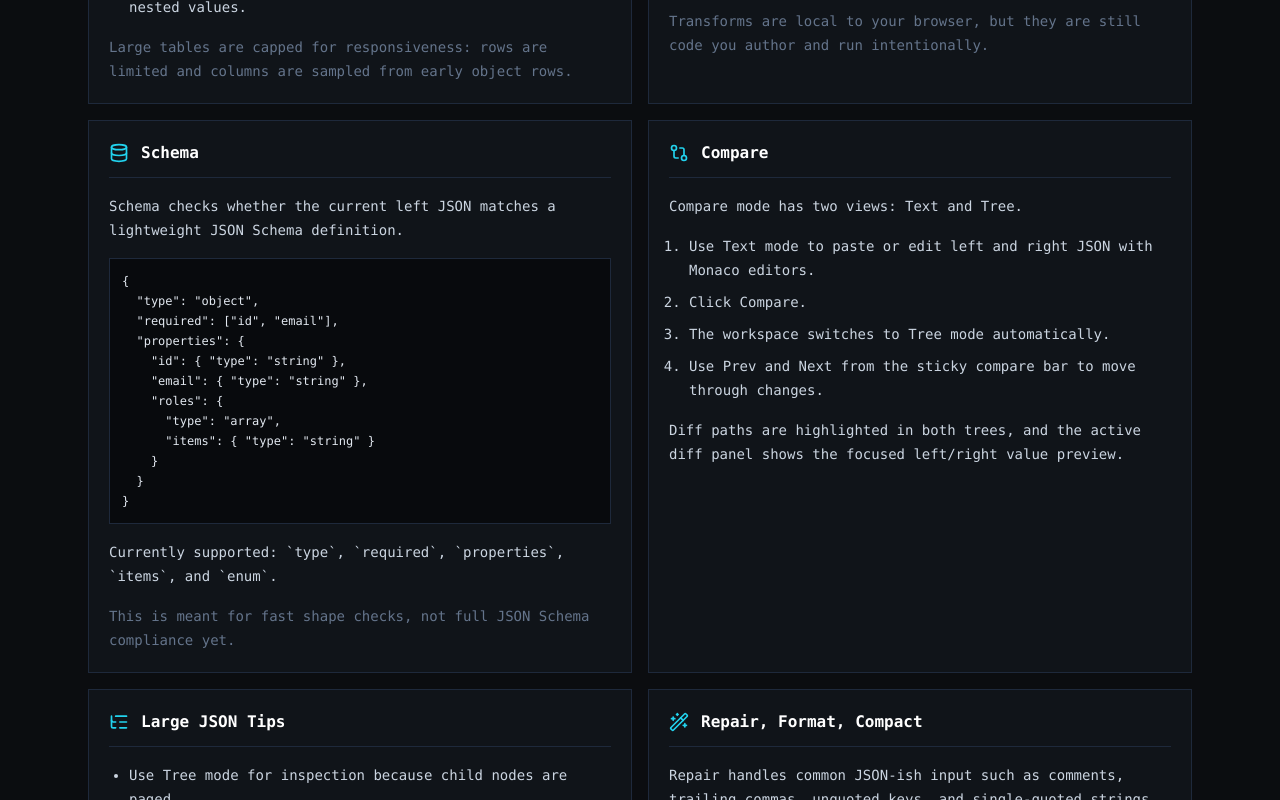
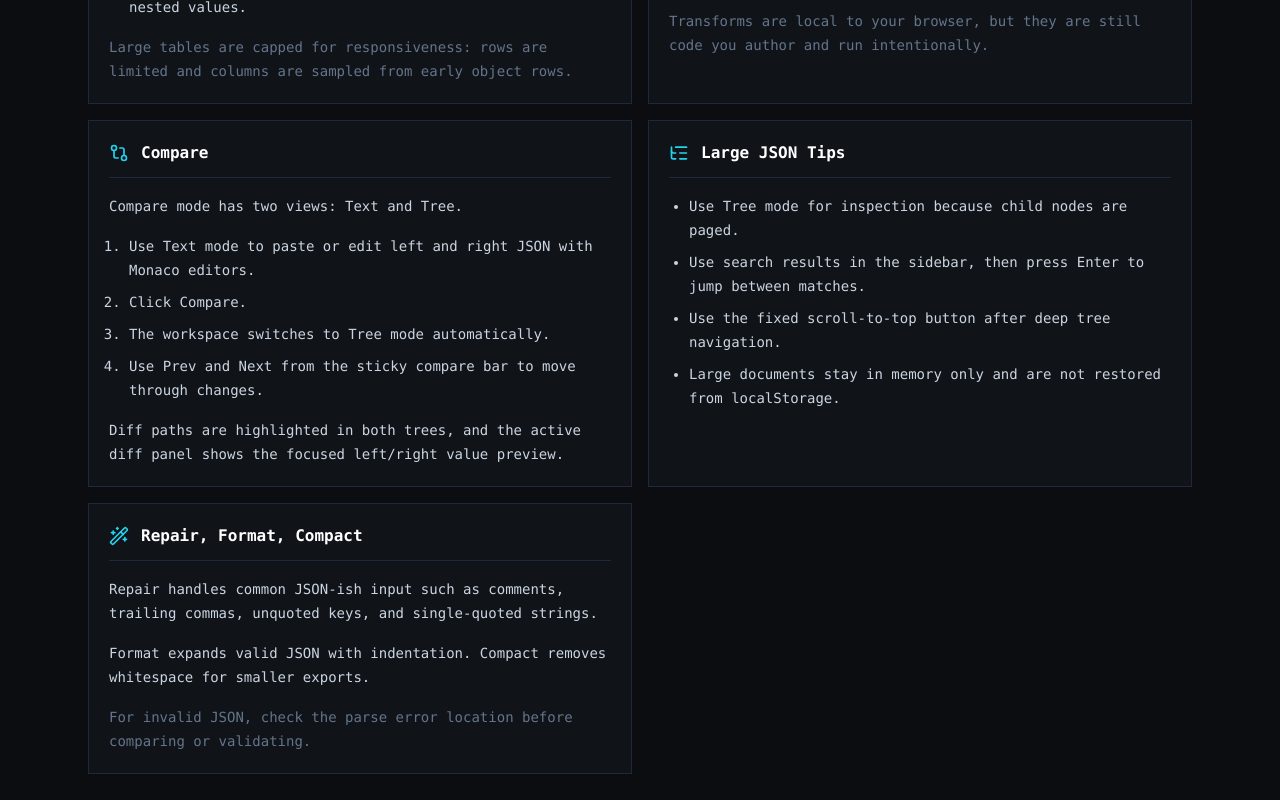
Before and after one commit to shubhamashish33/json-comparator, a React (Create React App) app: page /help in a window 1280 px wide. Shown: the part 700-1500 px from the top of the page. Built offline with nearby package versions, Linux system fonts and the light colour scheme.

Commit message:
remove schema validation references from HelpPage and JSONCompare

```diff
--- a/public/index.html
+++ b/public/index.html
@@ -9,11 +9,11 @@
     <title>JSONEditor - JSON Editor, Formatter, Tree Viewer & Compare Tool</title>
     <meta
       name="description"
-      content="JSONEditor is a browser-local JSON editor and compare workbench with tree, code, text, and table views, schema validation, query tools, and large JSON performance guardrails."
+      content="JSONEditor is a browser-local JSON editor and compare workbench with tree, code, text, and table views, query tools, and large JSON performance guardrails."
     />
     <meta
       name="keywords"
-      content="JSON editor, JSON formatter, JSON compare, JSON diff, JSON tree viewer, JSON table viewer, JSON schema validator, JSON repair, JSON query tool, online JSON editor"
+      content="JSON editor, JSON formatter, JSON compare, JSON diff, JSON tree viewer, JSON table viewer, JSON repair, JSON query tool, online JSON editor"
     />
     <meta name="author" content="JSONEditor" />
     <meta name="application-name" content="JSONEditor" />
@@ -32,7 +32,7 @@
     <meta property="og:title" content="JSONEditor - JSON Editor, Formatter, Tree Viewer & Compare Tool" />
     <meta
       property="og:description"
-      content="Edit, inspect, validate, query, and compare JSON locally in your browser with tree navigation and large-file friendly views."
+      content="Edit, inspect, query, and compare JSON locally in your browser with tree navigation and large-file friendly views."
     />
     <meta property="og:image" content="https://jsoneditor.shubhamashish.xyz/og-image.png?v=3" />
     <meta property="og:image:width" content="1200" />
@@ -44,7 +44,7 @@
     <meta name="twitter:title" content="JSONEditor - JSON Editor, Formatter, Tree Viewer & Compare Tool" />
     <meta
       name="twitter:description"
-      content="A browser-local JSON workbench for editing, formatting, tree viewing, schema validation, query, and tree-based comparison."
+      content="A browser-local JSON workbench for editing, formatting, tree viewing, query, and tree-based comparison."
     />
     <meta name="twitter:image" content="https://jsoneditor.shubhamashish.xyz/og-image.png?v=3" />
 
@@ -56,7 +56,7 @@
         "url": "https://jsoneditor.shubhamashish.xyz/",
         "applicationCategory": "DeveloperApplication",
         "operatingSystem": "Any",
-        "description": "A browser-local JSON editor and compare workbench with tree, code, text, and table views, schema validation, query tools, and large JSON performance guardrails.",
+        "description": "A browser-local JSON editor and compare workbench with tree, code, text, and table views, query tools, and large JSON performance guardrails.",
         "offers": {
           "@type": "Offer",
           "price": "0",
@@ -68,7 +68,6 @@
           "JSON repair",
           "JSON tree viewer",
           "JSON table view",
-          "JSON schema validation",
           "JSON query and transform",
           "Tree-based JSON comparison"
         ]
--- a/src/HelpPage.js
+++ b/src/HelpPage.js
@@ -1,6 +1,6 @@
 import React from "react";
 import { useNavigate } from "react-router-dom";
-import { ArrowLeft, Braces, Database, FileSearch, GitCompare, ListTree, Table2, Wand2 } from "lucide-react";
+import { ArrowLeft, Braces, FileSearch, GitCompare, ListTree, Table2, Wand2 } from "lucide-react";
 
 const HelpSection = ({ icon: Icon, title, children }) => (
   <section className="border border-slate-800 bg-[#101419] p-5">
@@ -46,7 +46,7 @@ const HelpPage = () => {
           <div className="mb-2 text-xs uppercase text-cyan-300">Quick guide</div>
           <h1 className="text-3xl font-semibold text-white">Use JSONEditor without guessing.</h1>
           <p className="mt-3 max-w-3xl text-sm leading-6 text-slate-400">
-            Editor and Compare are direct workflows. This page focuses on Table, Query, and Schema because those features are more powerful once the expected input shape is clear.
+            Editor and Compare are direct workflows. This page focuses on Table and Query because those features are more powerful once the expected input shape is clear.
           </p>
         </section>
 
@@ -77,24 +77,6 @@ data.items[10].id`}</CodeBlock>
             <CodeBlock>{`value.users = value.users.filter((user) => user.active);
 return value;`}</CodeBlock>
             <p className="text-slate-500">Transforms are local to your browser, but they are still code you author and run intentionally.</p>
-          </HelpSection>
-
-          <HelpSection icon={Database} title="Schema">
-            <p>Schema checks whether the current left JSON matches a lightweight JSON Schema definition.</p>
-            <CodeBlock>{`{
-  "type": "object",
-  "required": ["id", "email"],
-  "properties": {
-    "id": { "type": "string" },
-    "email": { "type": "string" },
-    "roles": {
-      "type": "array",
-      "items": { "type": "string" }
-    }
-  }
-}`}</CodeBlock>
-            <p>Currently supported: `type`, `required`, `properties`, `items`, and `enum`.</p>
-            <p className="text-slate-500">This is meant for fast shape checks, not full JSON Schema compliance yet.</p>
           </HelpSection>
 
           <HelpSection icon={GitCompare} title="Compare">
--- a/src/JSONCompare.js
+++ b/src/JSONCompare.js
@@ -36,13 +36,11 @@ import {
   parseJSONDetailed,
   repairJSONish,
   toJsonPatch,
-  validateAgainstSchema,
 } from "./jsonUtils";
 
 const STORAGE_KEYS = {
   left: "json-comparator-json1",
   right: "json-comparator-json2",
-  schema: "json-comparator-schema",
   settings: "json-comparator-settings",
 };
 
@@ -551,10 +549,8 @@ const JSONCompare = () => {
   const [compareMode, setCompareMode] = useState("text");
   const [leftText, setLeftText] = useState("");
   const [rightText, setRightText] = useState("");
-  const [schemaText, setSchemaText] = useState("");
   const [leftParsed, setLeftParsed] = useState(EMPTY_WORKER_PARSE);
   const [rightParsed, setRightParsed] = useState(EMPTY_WORKER_PARSE);
-  const [schemaParsed, setSchemaParsed] = useState(EMPTY_WORKER_PARSE);
   const [settings, setSettings] = useState(defaultSettings);
   const [selectedPath, setSelectedPath] = useState("");
   const [selectedPaths, setSelectedPaths] = useState(new Set());
@@ -579,7 +575,6 @@ const JSONCompare = () => {
 
   const debouncedLeftText = useDebounce(leftText, PARSE_DEBOUNCE_MS);
   const debouncedRightText = useDebounce(rightText, PARSE_DEBOUNCE_MS);
-  const debouncedSchemaText = useDebounce(schemaText, PARSE_DEBOUNCE_MS);
   const debouncedSearchTerm = useDebounce(searchTerm, 250);
   const createWorker = useCallback(() => {
     if (workerRef.current) return workerRef.current;
@@ -643,7 +638,6 @@ const JSONCompare = () => {
     setCompareStatus({ busy: false, label: "Canceled", progress: 0 });
     setLeftParsed((current) => ({ ...current, status: "idle", label: "Canceled", progress: 0 }));
     setRightParsed((current) => ({ ...current, status: "idle", label: "Canceled", progress: 0 }));
-    setSchemaParsed((current) => ({ ...current, status: "idle", label: "Canceled", progress: 0 }));
     setSearchResult((current) => ({ ...current, status: "idle" }));
   }, []);
 
@@ -679,8 +673,7 @@ const JSONCompare = () => {
   const isParsingPending =
     leftText !== debouncedLeftText ||
     rightText !== debouncedRightText ||
-    schemaText !== debouncedSchemaText ||
-    [leftParsed, rightParsed, schemaParsed].some((parsed) => parsed.status === "queued" || parsed.status === "working");
+    [leftParsed, rightParsed].some((parsed) => parsed.status === "queued" || parsed.status === "working");
   const matches = useMemo(() => new Set(searchResult.matches), [searchResult.matches]);
   const searchMatches = searchResult.matches || [];
   const flattened = leftParsed.index?.rows || [];
@@ -688,10 +681,6 @@ const JSONCompare = () => {
   const selectedTable = useMemo(() => collectTable(selectedValue), [selectedValue]);
   const rootTable = useMemo(() => collectTable(leftParsed.value), [leftParsed.value]);
   const table = selectedTable.rows.length ? { ...selectedTable, path: selectedPath } : { ...rootTable, path: "" };
-  const schemaErrors = useMemo(() => {
-    if (!leftParsed.value || !schemaText.trim() || schemaParsed.error) return [];
-    return validateAgainstSchema(leftParsed.value, schemaParsed.value);
-  }, [leftParsed.value, schemaParsed.error, schemaParsed.value, schemaText]);
   const filteredComparison = useMemo(() => comparison.filter((diff) => filterType === "all" || diff.type === filterType), [comparison, filterType]);
   const patch = useMemo(() => toJsonPatch(comparison), [comparison]);
   const diffPathSet = useMemo(() => new Set(filteredComparison.map((diff) => diff.path)), [filteredComparison]);
@@ -701,7 +690,6 @@ const JSONCompare = () => {
     try {
       setLeftText(localStorage.getItem(STORAGE_KEYS.left) || "");
       setRightText(localStorage.getItem(STORAGE_KEYS.right) || "");
-      setSchemaText(localStorage.getItem(STORAGE_KEYS.schema) || "");
       setSettings({ ...defaultSettings, ...JSON.parse(localStorage.getItem(STORAGE_KEYS.settings) || "{}") });
     } catch {
       // Ignore corrupted local storage.
@@ -710,7 +698,6 @@ const JSONCompare = () => {
 
   useEffect(() => parseInWorker(debouncedLeftText, setLeftParsed), [debouncedLeftText, parseInWorker]);
   useEffect(() => parseInWorker(debouncedRightText, setRightParsed), [debouncedRightText, parseInWorker]);
-  useEffect(() => parseInWorker(debouncedSchemaText, setSchemaParsed), [debouncedSchemaText, parseInWorker]);
 
   useEffect(() => {
     let stale = false;
@@ -744,14 +731,13 @@ const JSONCompare = () => {
   useEffect(() => {
     const leftStored = safeSetStorage(STORAGE_KEYS.left, leftText);
     const rightStored = safeSetStorage(STORAGE_KEYS.right, rightText);
-    safeSetStorage(STORAGE_KEYS.schema, schemaText);
     safeSetStorageJSON(STORAGE_KEYS.settings, settings);
     if ((leftText && !leftStored) || (rightText && !rightStored)) {
       setStorageNotice("Large JSON is kept in memory only and will not be restored after refresh.");
     } else {
       setStorageNotice("");
     }
-  }, [leftText, rightText, schemaText, settings]);
+  }, [leftText, rightText, settings]);
 
   useEffect(() => {
     const close = () => setContextMenu(null);
@@ -996,7 +982,6 @@ const JSONCompare = () => {
     setCompareMode("text");
     setLeftText("");
     setRightText("");
-    setSchemaText("");
     setSettings(defaultSettings);
     setSelectedPath("");
     setSelectedPaths(new Set());
@@ -1055,7 +1040,7 @@ const JSONCompare = () => {
 
       <main className="mx-auto max-w-[120rem] px-4 py-4">
         <div className="mb-3 flex max-w-full flex-nowrap items-center gap-2 overflow-x-auto border-b border-slate-800 pb-3">
-          {["editor", "compare", "query", "schema"].map((tab) => (
+          {["editor", "compare", "query"].map((tab) => (
             <ToolbarButton key={tab} active={workspaceTab === tab} onClick={() => setWorkspaceTab(tab)}>
               {tab}
             </ToolbarButton>
@@ -1251,22 +1236,6 @@ const JSONCompare = () => {
           </section>
         )}
 
-        {workspaceTab === "schema" && (
-          <section className="grid gap-3 lg:grid-cols-2">
-            <div className="border border-slate-800 bg-[#101419] p-4">
-              <h2 className="mb-3 text-sm font-semibold text-white">JSON Schema</h2>
-              <Editor height="32rem" defaultLanguage="json" theme="vs-dark" value={schemaText} onChange={(value) => setSchemaText(value || "")} options={{ minimap: { enabled: false }, fontSize: 13, automaticLayout: true }} />
-              {schemaParsed.error && <div className="mt-3"><ErrorMessage error={schemaParsed.error} /></div>}
-            </div>
-            <div className="border border-slate-800 bg-[#101419] p-4">
-              <h2 className="mb-3 text-sm font-semibold text-white">Validation</h2>
-              {!schemaErrors.length ? <div className="text-sm text-emerald-300">No schema issues found.</div> : schemaErrors.map((error, index) => (
-                <div key={`${error.path}-${index}`} className="mb-2 border border-red-900/70 bg-red-950/20 p-2 text-xs text-red-200"><code>{error.path}</code> {error.message}</div>
-              ))}
-            </div>
-          </section>
-        )}
-
         {workspaceTab === "compare" && (
           <section className="grid gap-3 xl:grid-cols-[minmax(0,1fr)_minmax(0,1fr)]">
             <div className="sticky top-14 z-40 xl:col-span-2 flex flex-wrap items-center gap-2 border border-slate-800 bg-[#101419] p-2 shadow-lg shadow-black/20">
```
Also changed, not shown: public/manifest.json, 1 other file (tests, documents, lock files or other folders).
